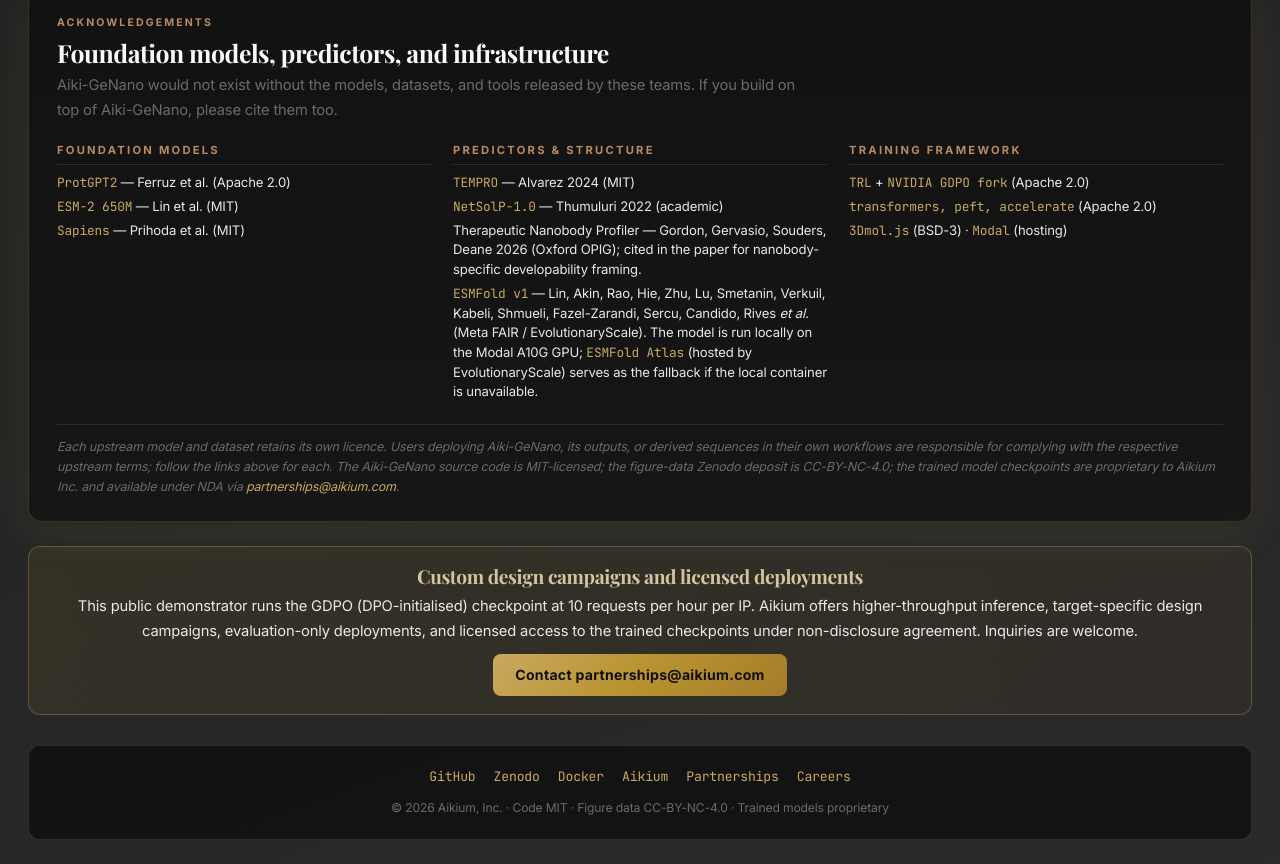
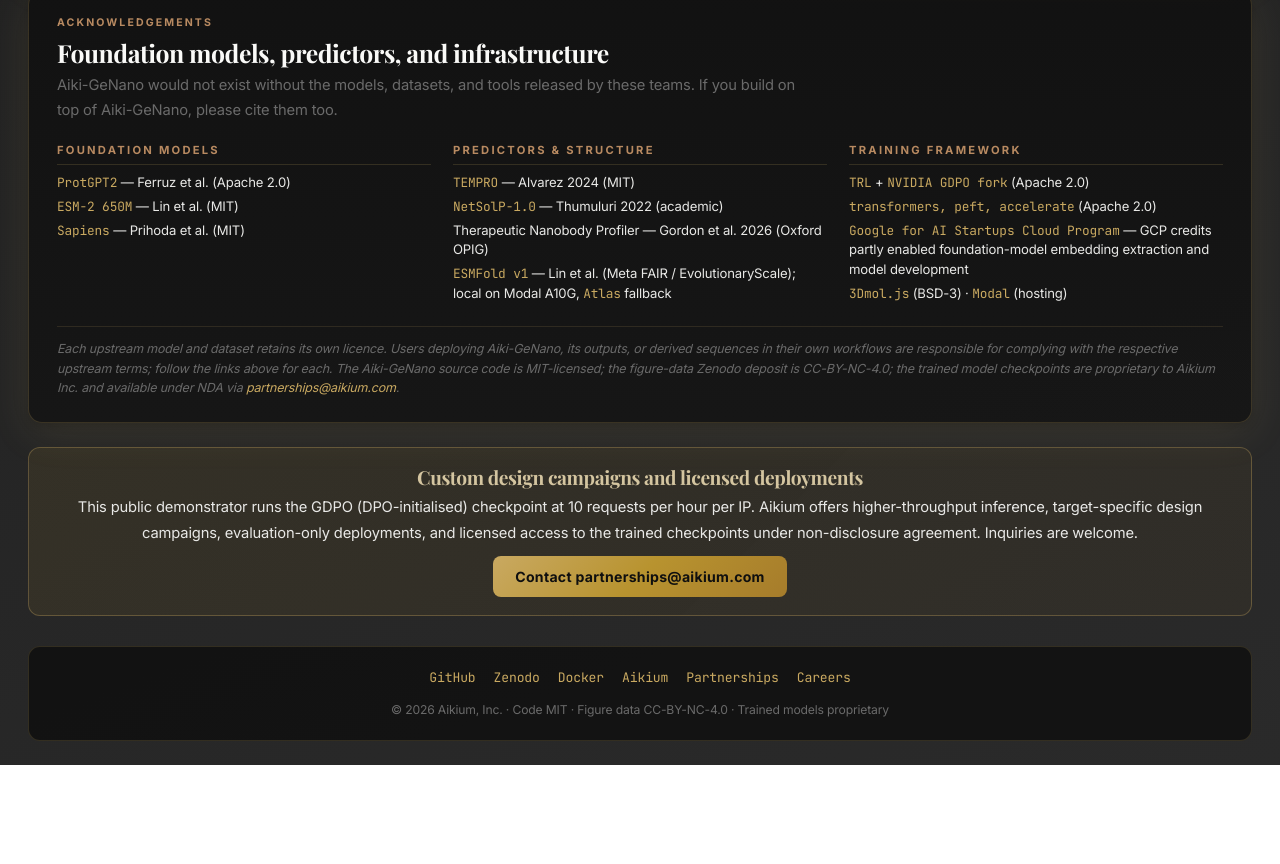
Before and after one commit to aikium-public/aiki-genano, a plain HTML site: page web/index.html in a window 1280 px wide. Shown: the part 3237-4101 px from the top of the page. After the commit the page ends 4002 px from the top, so only its background shows below. Drawn offline with nearby package versions, Linux system fonts and the light colour scheme; no server answers.

Commit message:
credits: add GCP to training framework; tighten Predictors & structure (mirror of upstream 92d17f4)

```diff
--- a/web/index.html
+++ b/web/index.html
@@ -723,12 +723,13 @@
       <div class="credits-col"><div class="credits-label">Predictors &amp; structure</div><ul>
         <li><a href="https://github.com/JaredAlvarez/TEMPRO">TEMPRO</a> — Alvarez 2024 (MIT)</li>
         <li><a href="https://services.healthtech.dtu.dk/services/NetSolP-1.0/">NetSolP-1.0</a> — Thumuluri 2022 (academic)</li>
-        <li>Therapeutic Nanobody Profiler — Gordon, Gervasio, Souders, Deane 2026 (Oxford OPIG); cited in the paper for nanobody-specific developability framing.</li>
-        <li><a href="https://huggingface.co/facebook/esmfold_v1">ESMFold v1</a> — Lin, Akin, Rao, Hie, Zhu, Lu, Smetanin, Verkuil, Kabeli, Shmueli, Fazel-Zarandi, Sercu, Candido, Rives <em>et al.</em> (Meta FAIR / EvolutionaryScale). The model is run locally on the Modal A10G GPU; <a href="https://esmatlas.com/">ESMFold Atlas</a> (hosted by EvolutionaryScale) serves as the fallback if the local container is unavailable.</li>
+        <li>Therapeutic Nanobody Profiler — Gordon et al. 2026 (Oxford OPIG)</li>
+        <li><a href="https://huggingface.co/facebook/esmfold_v1">ESMFold v1</a> — Lin et al. (Meta FAIR / EvolutionaryScale); local on Modal A10G, <a href="https://esmatlas.com/">Atlas</a> fallback</li>
       </ul></div>
       <div class="credits-col"><div class="credits-label">Training framework</div><ul>
         <li><a href="https://github.com/huggingface/trl">TRL</a> + <a href="https://github.com/NVlabs/GDPO">NVIDIA GDPO fork</a> (Apache 2.0)</li>
         <li><a href="https://github.com/huggingface/transformers">transformers, peft, accelerate</a> (Apache 2.0)</li>
+        <li><a href="https://cloud.google.com/startup/ai">Google for AI Startups Cloud Program</a> — GCP credits partly enabled foundation-model embedding extraction and model development</li>
         <li><a href="https://3dmol.csb.pitt.edu/">3Dmol.js</a> (BSD-3) · <a href="https://modal.com">Modal</a> (hosting)</li>
       </ul></div>
     </div>
```
